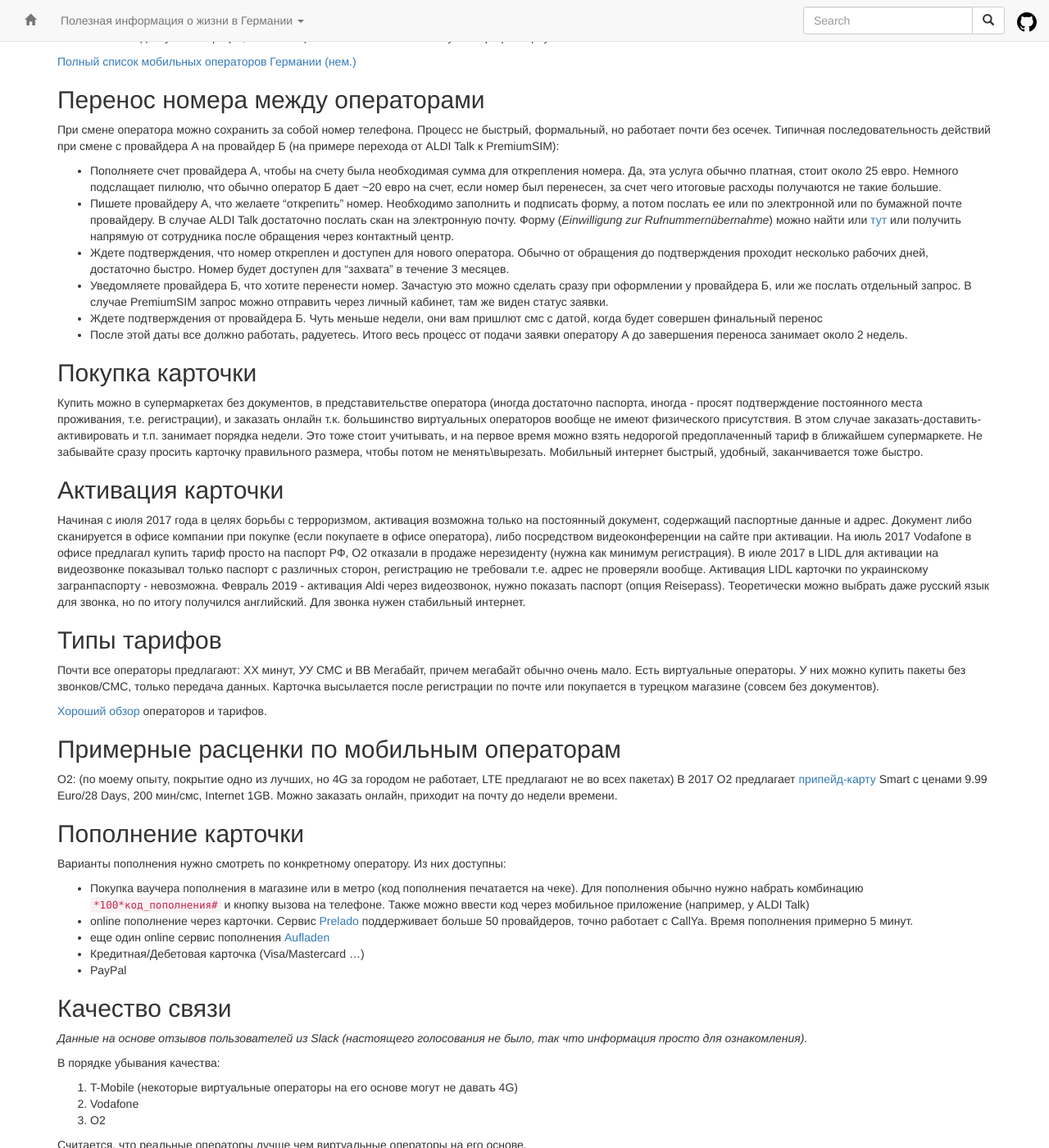
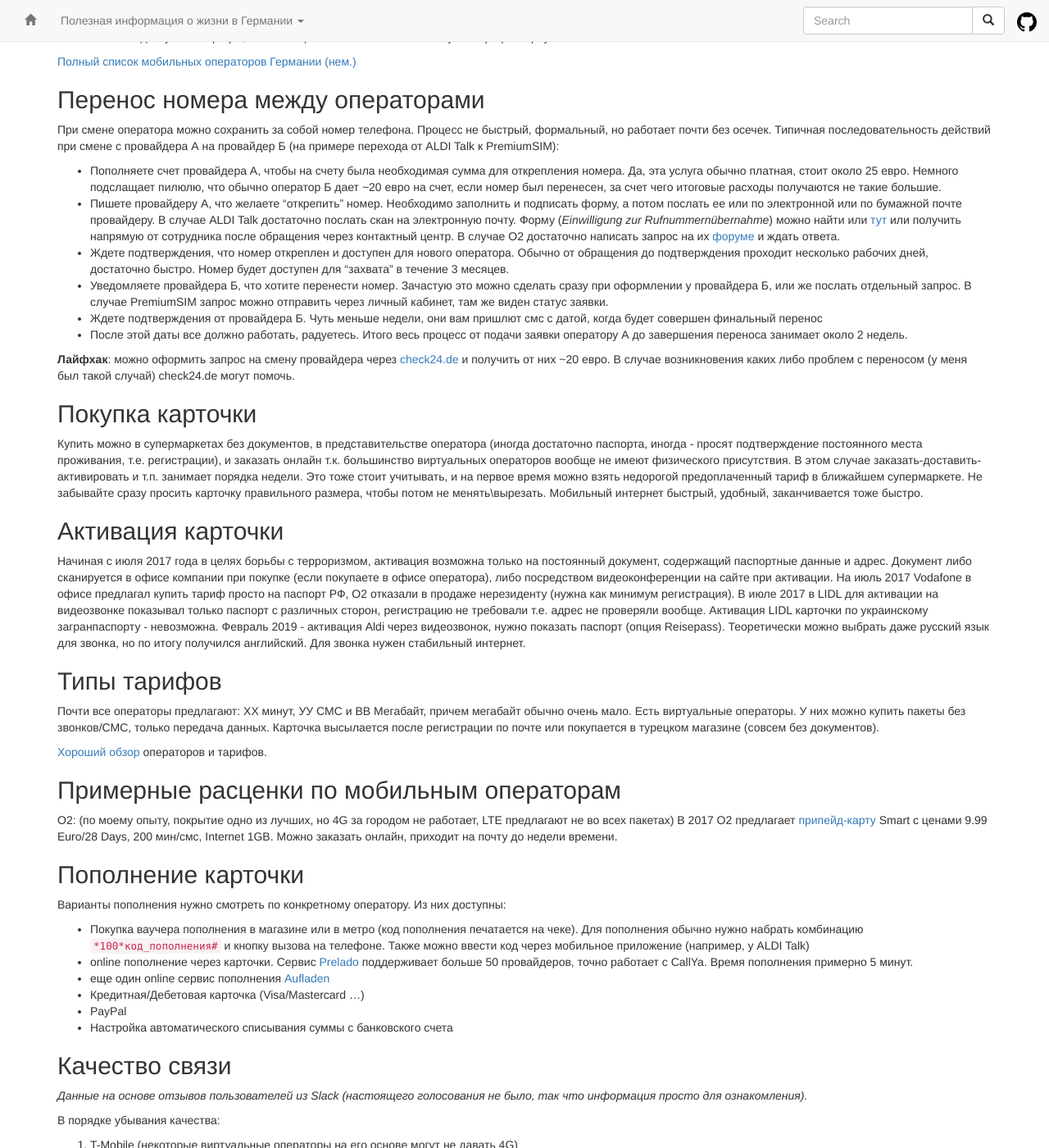
Before and after one commit to ru-de/faq, a Jekyll site: the page built from pages/Мобильная связь.md, in a window 1280 px wide and 1400 px high, scrolled down 618 px. Shown: the whole window at 82% size. Built offline with Jekyll 4.4.1, drawn with Linux system fonts in a browser that asks for light colours; nearby versions of some CDN libraries.

Commit message:
Travis #1276: sync github pages

```diff
--- a/pages/Мобильная связь.md
+++ b/pages/Мобильная связь.md
@@ -31,11 +31,13 @@ layout: default
 При смене оператора можно сохранить за собой номер телефона. Процесс не быстрый, формальный, но работает почти без осечек.
 Типичная последовательность действий при смене с провайдера А на провайдер Б (на примере перехода от ALDI Talk к PremiumSIM):
 - Пополняете счет провайдера А, чтобы на счету была необходимая сумма для открепления номера. Да, эта услуга обычно платная, стоит около 25 евро. Немного подслащает пилюлю, что обычно оператор Б дает ~20 евро на счет, если номер был перенесен, за счет чего итоговые расходы получаются не такие большие.
-- Пишете провайдеру А, что желаете "открепить" номер. Необходимо заполнить и подписать форму, а потом послать ее или по электронной или по бумажной почте провайдеру. В случае ALDI Talk достаточно послать скан на электронную почту. Форму (*Einwilligung zur Rufnummernübernahme*) можно найти или [тут](https://www.alditalk.de/downloads-formulare) или получить напрямую от сотрудника после обращения через контактный центр.
+- Пишете провайдеру А, что желаете "открепить" номер. Необходимо заполнить и подписать форму, а потом послать ее или по электронной или по бумажной почте провайдеру. В случае ALDI Talk достаточно послать скан на электронную почту. Форму (*Einwilligung zur Rufnummernübernahme*) можно найти или [тут](https://www.alditalk.de/downloads-formulare) или получить напрямую от сотрудника после обращения через контактный центр. В случае О2 достаточно написать запрос на их [форуме](https://hilfe.o2online.de/english-o2-community-43) и ждать ответа.
 - Ждете подтверждения, что номер откреплен и доступен для нового оператора. Обычно от обращения до подтверждения проходит несколько рабочих дней, достаточно быстро. Номер будет доступен для "захвата" в течение 3 месяцев.
 - Уведомляете провайдера Б, что хотите перенести номер. Зачастую это можно сделать сразу при оформлении у провайдера Б, или же послать отдельный запрос. В случае PremiumSIM запрос можно отправить через личный кабинет, там же виден статус заявки.
 - Ждете подтверждения от провайдера Б. Чуть меньше недели, они вам пришлют смс с датой, когда будет совершен финальный перенос
 - После этой даты все должно работать, радуетесь. Итого весь процесс от подачи заявки оператору А до завершения переноса занимает около 2 недель.
+
+**Лайфхак**: можно оформить запрос на смену провайдера через [check24.de](https://handytarife.check24.de/lp/handy) и получить от них ~20 евро. В случае возникновения каких либо проблем с переносом (у меня был такой случай) check24.de могут помочь.
 
 ## Покупка карточки
 Купить можно в супермаркетах без документов, в представительстве оператора (иногда достаточно паспорта, иногда - просят подтверждение постоянного места проживания, т.е. регистрации), и заказать онлайн т.к. большинство виртуальных операторов вообще не имеют физического присутствия. В этом случае заказать-доставить-активировать и т.п. занимает порядка недели. Это тоже стоит учитывать, и на первое время можно взять недорогой предоплаченный тариф в ближайшем супермаркете.
@@ -65,6 +67,7 @@ layout: default
 - еще один online сервис пополнения [Aufladen](https://www.aufladen.de/en)
 - Кредитная/Дебетовая карточка (Visa/Mastercard ...)
 - PayPal
+- Настройка автоматического списывания суммы с банковского счета
 
 ## Качество связи
 *Данные на основе отзывов пользователей из Slack (настоящего голосования не было, так что информация просто для ознакомления).*
```
